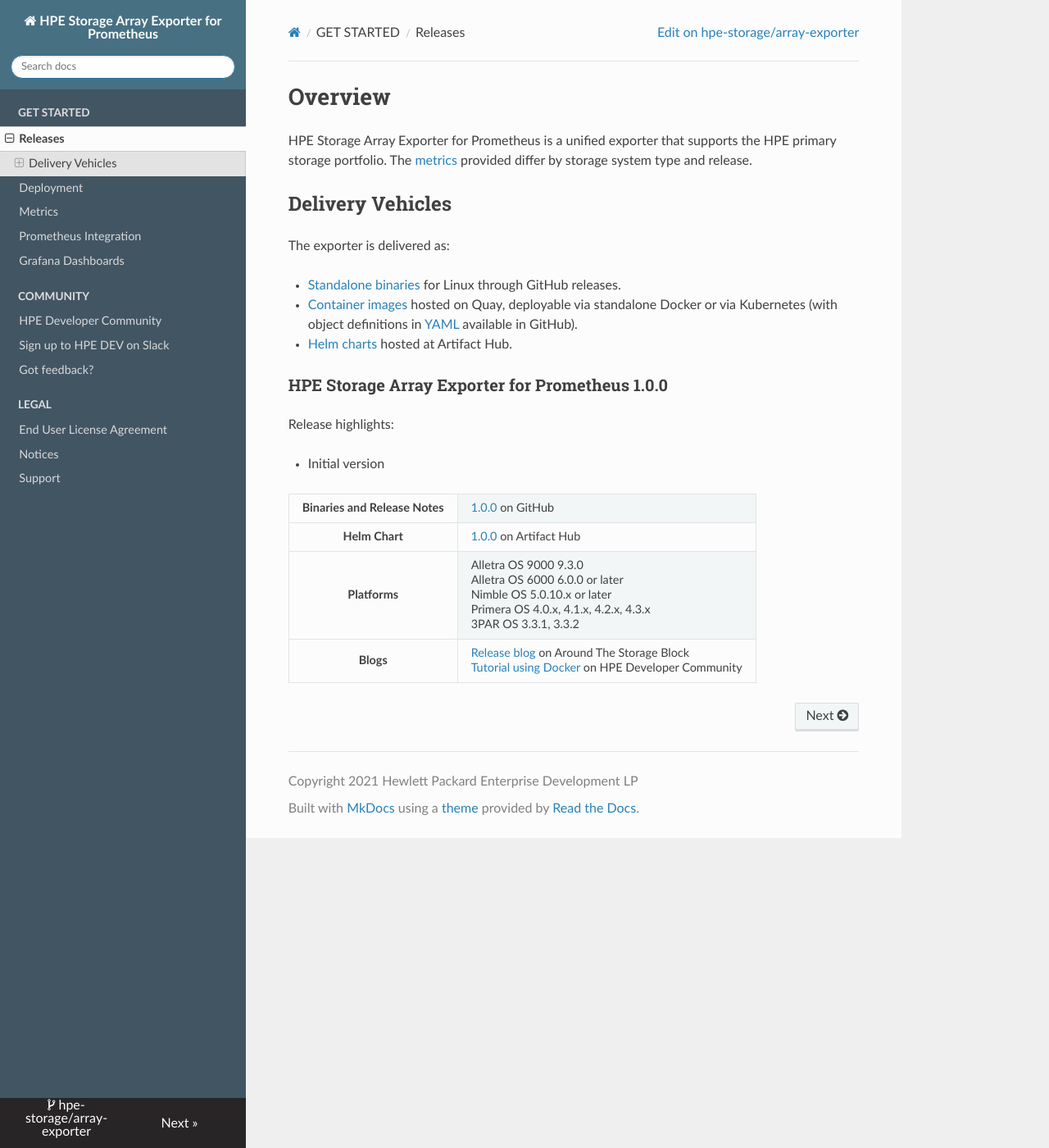
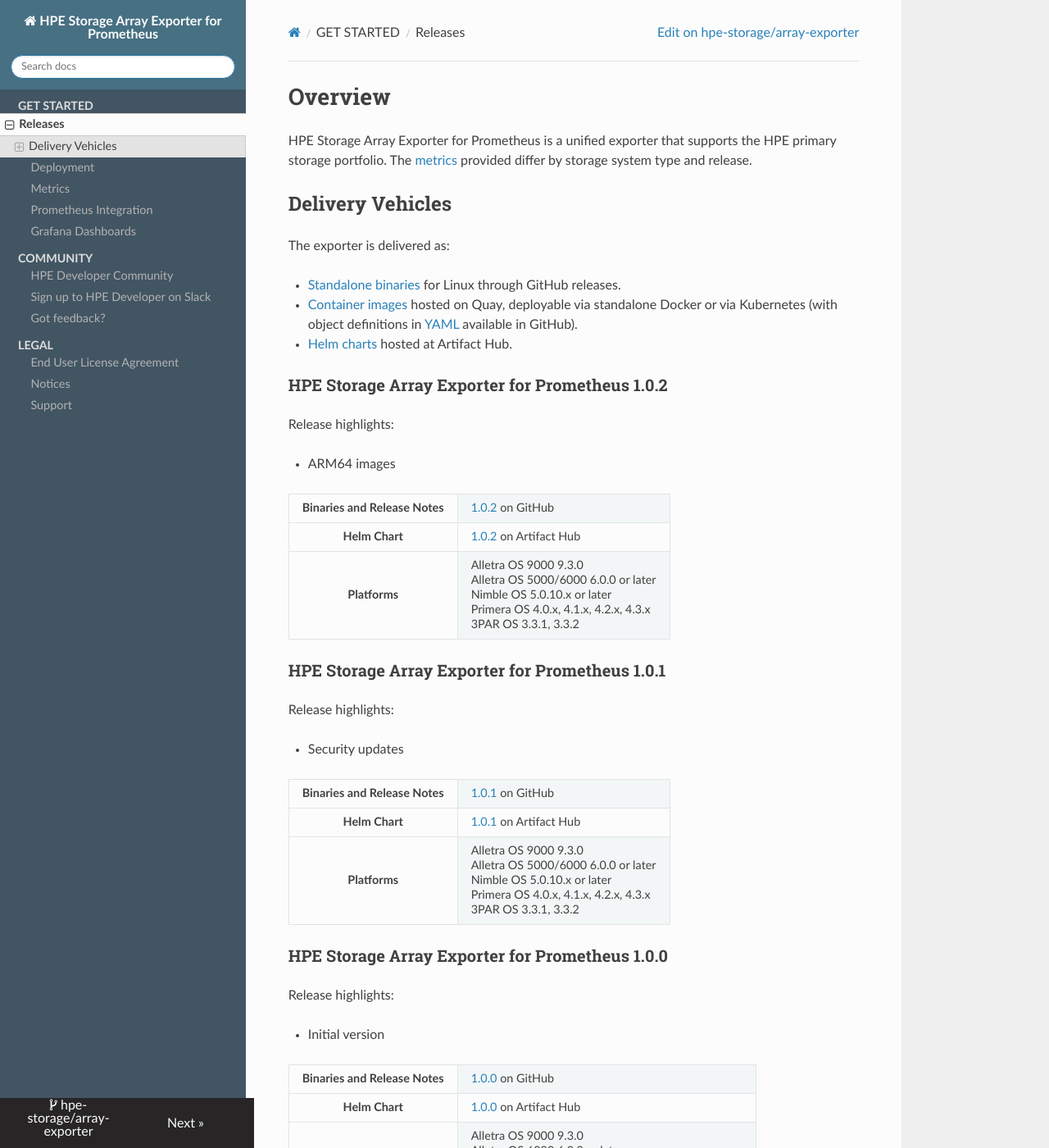
Before and after one commit to hpe-storage/array-exporter, an MkDocs documentation site: the page built from docs/releases/index.md, in a window 1280 px wide and 1400 px high. Shown: the whole window at 82% size. Built offline with MkDocs 1.6.1, drawn with Linux system fonts in a browser that asks for light colours; nearby versions of some CDN libraries; some of the changed text lies outside the part shown.

Commit message:
v1.0.2
Signed-off-by: Michael Mattsson <michael.mattsson@gmail.com>

```diff
--- a/docs/css/hpedev.css
+++ b/docs/css/hpedev.css
@@ -1,8 +1,8 @@
-.wy-side-nav-search,
-.wy-nav-top {
+.wy-side-nav-search, .wy-nav-top {
     background: #477083;
 }
 .wy-nav-side {
+    width: 300px;
     background: #425563;
 }
 
@@ -13,69 +13,81 @@
 
 .wy-menu-vertical span {
     font-weight: bold;
+    font-size: 105%;
     color: #ddd;
+}
+
+.wy-menu-vertical a {
+    line-height: 100%;
+    padding-left: 2.6em;
+    color: #b3b3b3;
+}
+
+.wy-menu-vertical header, .wy-menu-vertical p.caption {
+	height: 16px;
+	line-height: 16px;
 }
 
 /* blue */
 .rst-content .note {
-  background: #dbf4ff;
+    background: #DBF4FF;
 }
 .rst-content .note .admonition-title {
-  background-color: #67b2d5;
+    background-color: #67B2D5;
 }
 .rst-content .seealso {
-  background: #dbf4ff;
+    background: #DBF4FF;
 }
 .rst-content .seealso .admonition-title {
-  background-color: #67b2d5;
+    background-color: #67B2D5;
 }
 
 /* green */
 .rst-content .tip {
-  background: #dafffd;
+    background: #DAFFFD;
 }
 .rst-content .tip .admonition-title {
-  background-color: #00b6ae;
+    background-color: #00B6AE;
 }
 .rst-content .important {
-  background: #dafffd;
+    background: #DAFFFD;
 }
 .rst-content .important .admonition-title {
-  background-color: #00b6ae;
+    background-color: #00B6AE;
 }
 .rst-content .hint {
-  background: #dafffd;
+    background: #DAFFFD;
 }
 .rst-content .hint .admonition-title {
-  background-color: #00b6ae;
+    background-color: #00B6AE;
 }
 
 /* orange */
 .rst-content .warning {
-  background: #ffe3d7;
+    background: #FFE3D7;
 }
 .rst-content .warning .admonition-title {
-  background-color: #ff9161;
+    background-color: #FF9161;
 }
 .rst-content .caution {
-  background: #ffe3d7;
+    background: #FFE3D7;
 }
 .rst-content .caution .admonition-title {
-  background-color: #ff9161;
+    background-color: #FF9161;
 }
 
 /* red */
 .rst-content .danger {
-  background: #e9e2f0;
+    background: #E9E2F0;
 }
 .rst-content .danger .admonition-title {
-  background-color: #a250f0;
+    background-color: #A250F0;
 }
 .rst-content .error {
-  background: #e9e2f0;
+    background: #E9E2F0;
 }
 .rst-content .error .admonition-title {
-  background-color: #a250f0;
+    background-color: #A250F0;
 }
 
 /* tabbed code fences */
@@ -128,3 +140,12 @@
     width: 100%;
     margin: 0px;
 }
+
+.rst-versions {
+  width: 310px;
+}
+
+.rst-content .section ol li > ol, .rst-content .section ol li > ul, .rst-content .section ul li > ol, .rst-content .section ul li > ul, .rst-content .toctree-wrapper ol li > ol, .rst-content .toctree-wrapper ol li > ul, .rst-content .toctree-wrapper ul li > ol, .rst-content .toctree-wrapper ul li > ul, .rst-content section ol li > ol, .rst-content section ol li > ul, .rst-content section ul li > ol, .rst-content section ul li > ul, .rst-content .section ol li > *, .rst-content .section ul li > *, .rst-content .toctree-wrapper ol li > *, .rst-content .toctree-wrapper ul li > *, .rst-content section ol li > *, .rst-content section ul li > * {
+	margin-top: 0px;
+	margin-bottom: 0px;
+}
--- a/docs/releases/index.md
+++ b/docs/releases/index.md
@@ -9,6 +9,68 @@
 - [Standalone binaries](https://github.com/hpe-storage/array-exporter/releases) for Linux through GitHub releases.
 - [Container images](https://quay.io/repository/hpestorage/array-exporter) hosted on Quay, deployable via standalone Docker or via Kubernetes (with object definitions in [YAML](https://github.com/hpe-storage/co-deployments/tree/master/yaml/array-exporter) available in GitHub).
 - [Helm charts](https://artifacthub.io/packages/helm/hpe-storage/hpe-array-exporter/) hosted at Artifact Hub.
+
+### HPE Storage Array Exporter for Prometheus 1.0.2
+
+Release highlights:
+
+- ARM64 images
+
+<table>
+ <tr>
+   <th>Binaries and Release Notes</th>
+   <td>
+    <a href="https://github.com/hpe-storage/array-exporter/releases/tag/v1.0.2">1.0.2</a> on GitHub
+   </td>
+ </tr>
+ <tr>
+   <th>Helm Chart</th>
+   <td>
+    <a href="https://artifacthub.io/packages/helm/hpe-storage/hpe-array-exporter/1.0.2">1.0.2</a> on Artifact Hub
+   </td>
+ </tr>
+ <tr>
+   <th>Platforms</th>
+   <td>
+     Alletra OS 9000 9.3.0<br />
+     Alletra OS 5000/6000 6.0.0 or later<br />
+     Nimble OS 5.0.10.x or later<br />
+     Primera OS 4.0.x, 4.1.x, 4.2.x, 4.3.x<br />
+     3PAR OS 3.3.1, 3.3.2
+   </td>
+ </tr>
+</table>
+
+### HPE Storage Array Exporter for Prometheus 1.0.1
+
+Release highlights:
+
+- Security updates
+
+<table>
+ <tr>
+   <th>Binaries and Release Notes</th>
+   <td>
+    <a href="https://github.com/hpe-storage/array-exporter/releases/tag/v1.0.1">1.0.1</a> on GitHub
+   </td>
+ </tr>
+ <tr>
+   <th>Helm Chart</th>
+   <td>
+    <a href="https://artifacthub.io/packages/helm/hpe-storage/hpe-array-exporter/1.0.1">1.0.1</a> on Artifact Hub
+   </td>
+ </tr>
+ <tr>
+   <th>Platforms</th>
+   <td>
+     Alletra OS 9000 9.3.0<br />
+     Alletra OS 5000/6000 6.0.0 or later<br />
+     Nimble OS 5.0.10.x or later<br />
+     Primera OS 4.0.x, 4.1.x, 4.2.x, 4.3.x<br />
+     3PAR OS 3.3.1, 3.3.2
+   </td>
+ </tr>
+</table>
 
 ### HPE Storage Array Exporter for Prometheus 1.0.0
 
--- a/mkdocs.yml
+++ b/mkdocs.yml
@@ -7,7 +7,7 @@
   custom_dir: hpe_theme/
 repo_name: 'hpe-storage/array-exporter'
 repo_url: 'https://github.com/hpe-storage/array-exporter'
-copyright: "Copyright 2021 Hewlett Packard Enterprise Development LP"
+copyright: "Copyright 2023 Hewlett Packard Enterprise Development LP"
 extra_css:
   - css/hpedev.css
 use_directory_urls: false
@@ -33,7 +33,7 @@
     - 'Grafana Dashboards': grafana/index.md
   - COMMUNITY:
     - 'HPE Developer Community': 'https://developer.hpe.com'
-    - 'Sign up to HPE DEV on Slack': 'https://slack.hpedev.io'
+    - 'Sign up to HPE Developer on Slack': 'https://slack.hpedev.io'
     - 'Got feedback?': 'https://github.com/hpe-storage/array-exporter/issues/new?title=I have some feedback on the Array Exporter'
   - LEGAL:
     - 'End User License Agreement': 'legal/eula/index.md'
```
Also changed, not shown: docs/deployment/index.md (+7 -7 lines), docs/index.md (+1 -1 lines), docs/metrics/index.md (+5 -2 lines), requirements.txt (+5 -4 lines). Lines whose indentation alone changed are shown as unchanged.
